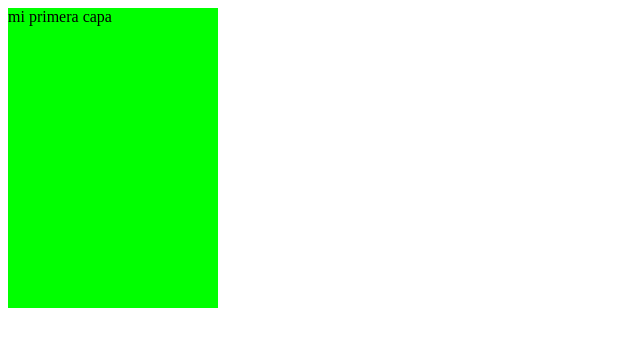
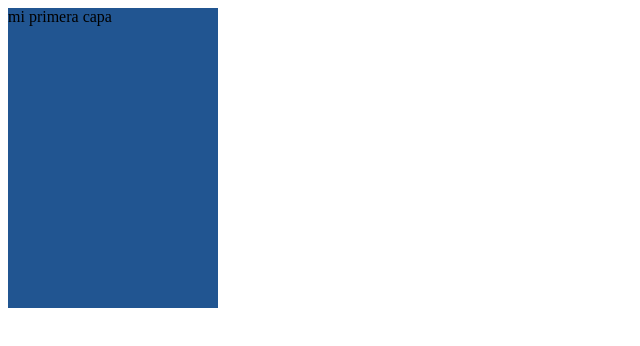
Before and after one commit to StubornRacoon/WebpageExample, a plain HTML site: page divtest.html in a window 1280 px wide. Shown: the whole page, without its empty margins (0-640 px from the left). Drawn offline with Linux system fonts and the light colour scheme.

Commit message:
style style style
new bretty stile

```diff
--- a/CSS/barstyle.css
+++ b/CSS/barstyle.css
@@ -22,8 +22,14 @@ li a {
 li a:hover {
   background-color: #115;
 }
-.capa1{
+#capa1{
   width: 210px;
   height: 300px;
-  background-color: #00FF00;
+  background-color: #215591;
+  float:left;
 }
+#capa2{
+  width:210px;
+  height: 300px;
+  background-color:#AC2939;
+}
--- a/divtest.html
+++ b/divtest.html
@@ -6,7 +6,7 @@
     <title>JUST REMEMBER WE ARE GROOT</title>
   </head>
   <body>
-    <div class="capa1">
+    <div id="capa1">
       mi primera capa
     </div>
   </body>
```
